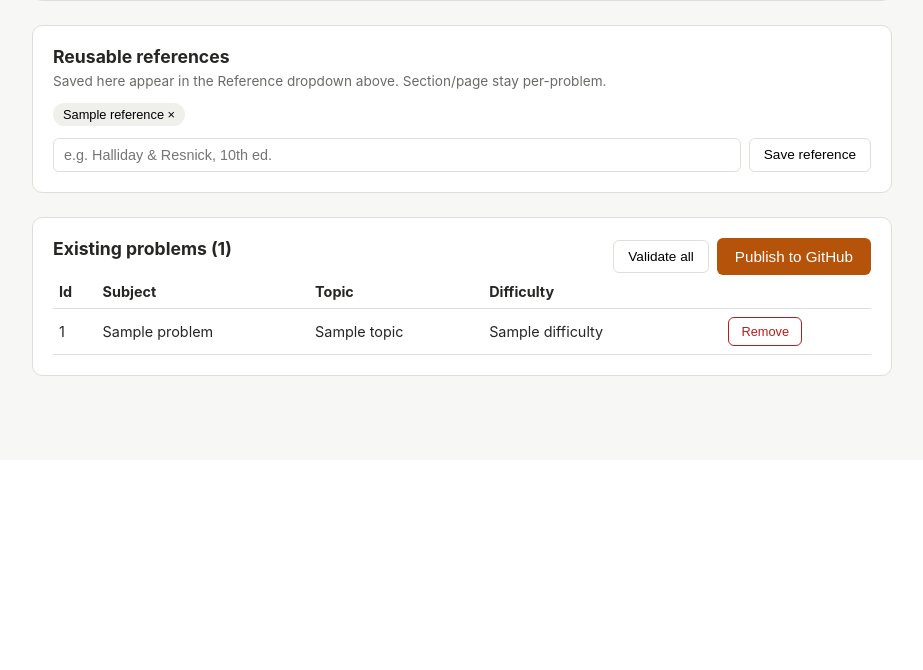
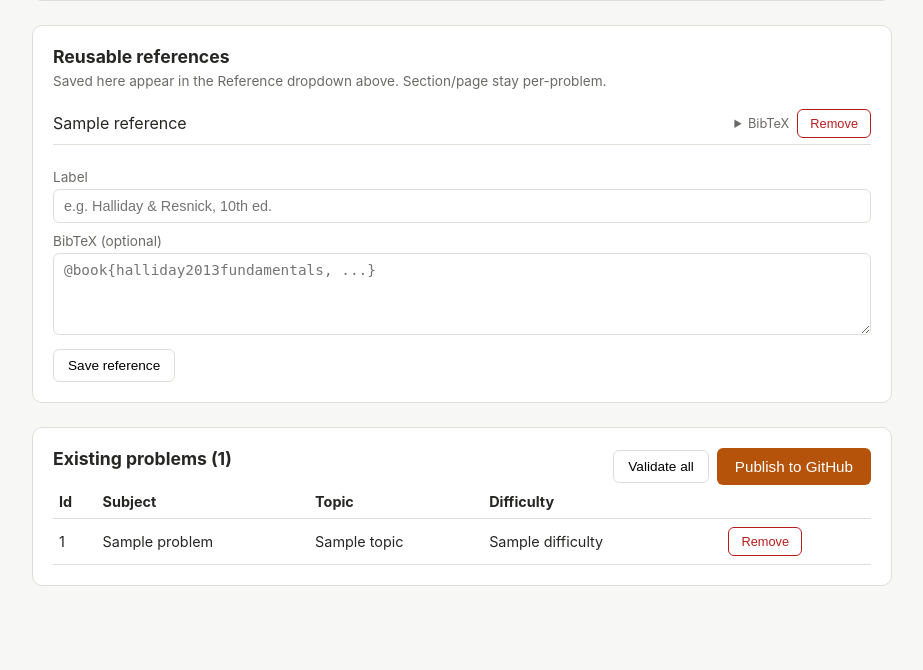
Before and after one commit to villaa/physics-problem-bank, a Flask app: template admin/templates/index.html in a window 1280 px wide. Shown: the part 795-1465 px from the top of the page, without its empty margins (178-1101 px from the left). Before the commit the page ends 1171 px from the top, so only its background shows below. Run offline with Flask 3, Linux system fonts and the light colour scheme; the template is opened without the code that fills it: most values are stand-ins (such as "Sample title", 1, 10 or a date in 2020).

Commit message:
Add optional BibTeX field to reusable references
References are now {label, bibtex} objects instead of plain strings
(old plain-string entries are transparently normalized on load, so
the existing admin/references.json didn't need a migration step).
The "Save reference" form gains an optional BibTeX textarea; entries
that have one show a collapsible <details> block in the references
panel rather than cluttering the list for entries without it.

Verified end-to-end: old-format file still loads without error, a
new reference with BibTeX round-trips correctly through add/remove,
and the BibTeX toggle renders in the page.

Co-Authored-By: Claude Sonnet 5 <noreply@anthropic.com>
Claude-Session: https://claude.ai/code/session_01NphEQFg1eebW9fujcBw9mJ

```diff
--- a/admin/references.json
+++ b/admin/references.json
@@ -1,3 +1,6 @@
 [
-  "Original"
+  {
+    "label": "Original",
+    "bibtex": ""
+  }
 ]
--- a/admin/server.py
+++ b/admin/server.py
@@ -158,7 +158,7 @@ def publish():
 @app.route("/references/add", methods=["POST"])
 def add_reference():
     try:
-        bank.add_reference(request.form.get("text", ""))
+        bank.add_reference(request.form.get("label", ""), request.form.get("bibtex", ""))
         flash("Reference added.", "success")
     except bank.ProblemBankError as e:
         flash(str(e), "error")
@@ -168,7 +168,7 @@ def add_reference():
 @app.route("/references/remove", methods=["POST"])
 def remove_reference():
     try:
-        bank.remove_reference(request.form.get("text", ""))
+        bank.remove_reference(request.form.get("label", ""))
         flash("Reference removed.", "success")
     except bank.ProblemBankError as e:
         flash(str(e), "error")
--- a/admin/templates/index.html
+++ b/admin/templates/index.html
@@ -95,7 +95,7 @@
           <label>Reference</label>
           <input type="text" id="reference-input" list="reference-list" placeholder="Original / textbook..." />
           <datalist id="reference-list">
-            {% for r in references %}<option value="{{ r }}">{% endfor %}
+            {% for r in references %}<option value="{{ r.label }}">{% endfor %}
           </datalist>
         </div>
         <div>
@@ -138,22 +138,35 @@
     <p style="color:var(--text-dim); font-size:0.85rem; margin-top:-8px;">
       Saved here appear in the Reference dropdown above. Section/page stay per-problem.
     </p>
-    <div style="display:flex; flex-wrap:wrap; gap:6px; margin-bottom:12px;">
+    <div style="margin-bottom:14px;">
       {% for r in references %}
-      <form method="post" action="{{ url_for('remove_reference') }}" style="display:inline;">
-        <input type="hidden" name="text" value="{{ r }}" />
-        <button type="submit" class="tag-remove-btn" title="Remove"
-                style="background:#efefec; border:none; border-radius:999px; padding:4px 10px; font-size:0.8rem; cursor:pointer;">
-          {{ r }} &times;
-        </button>
-      </form>
+      <div style="display:flex; align-items:center; gap:8px; padding:6px 0; border-bottom:1px solid var(--border);">
+        <span style="flex:1;">{{ r.label }}</span>
+        {% if r.bibtex %}
+        <details style="flex:0 0 auto;">
+          <summary style="cursor:pointer; font-size:0.8rem; color:var(--text-dim);">BibTeX</summary>
+          <pre style="background:#f3f2ee; padding:8px; border-radius:6px; font-size:0.75rem; max-width:400px; overflow-x:auto;">{{ r.bibtex }}</pre>
+        </details>
+        {% endif %}
+        <form method="post" action="{{ url_for('remove_reference') }}" style="display:inline;">
+          <input type="hidden" name="label" value="{{ r.label }}" />
+          <button type="submit" class="danger">Remove</button>
+        </form>
+      </div>
       {% else %}
       <span style="color:var(--text-dim); font-size:0.85rem;">No references saved yet.</span>
       {% endfor %}
     </div>
-    <form method="post" action="{{ url_for('add_reference') }}" style="display:flex; gap:8px;">
-      <input type="text" name="text" placeholder="e.g. Halliday & Resnick, 10th ed." required style="flex:1;" />
-      <button type="submit" class="secondary">Save reference</button>
+    <form method="post" action="{{ url_for('add_reference') }}">
+      <div class="row">
+        <div>
+          <label>Label</label>
+          <input type="text" name="label" placeholder="e.g. Halliday & Resnick, 10th ed." required />
+        </div>
+      </div>
+      <label>BibTeX (optional)</label>
+      <textarea name="bibtex" rows="4" placeholder="@book{halliday2013fundamentals, ...}"></textarea>
+      <button type="submit" class="secondary" style="margin-top:10px;">Save reference</button>
     </form>
   </div>
 
--- a/scripts/problem_bank.py
+++ b/scripts/problem_bank.py
@@ -227,37 +227,47 @@ def list_problems(subject=None, protected_only=False):
     ]
 
 
+def _normalize_reference(r):
+    """Accepts either the old plain-string format or {label, bibtex}."""
+    if isinstance(r, str):
+        return {"label": r, "bibtex": ""}
+    return {"label": r.get("label", ""), "bibtex": r.get("bibtex", "")}
+
+
 def load_references():
     """Reusable base citations (e.g. textbook editions), independent of any
     one problem's section/page - kept separate so they don't accumulate
     duplicates the way full 'source' strings would (page numbers differ per
-    problem)."""
+    problem). Each entry is {label, bibtex} - bibtex may be empty."""
     if not REFERENCES_FILE.exists():
         return []
-    return json.loads(REFERENCES_FILE.read_text())
+    raw = json.loads(REFERENCES_FILE.read_text())
+    return [_normalize_reference(r) for r in raw]
 
 
 def save_references(refs):
     REFERENCES_FILE.parent.mkdir(parents=True, exist_ok=True)
-    REFERENCES_FILE.write_text(json.dumps(sorted(refs, key=str.lower), indent=2) + "\n")
+    refs = sorted(refs, key=lambda r: r["label"].lower())
+    REFERENCES_FILE.write_text(json.dumps(refs, indent=2) + "\n")
 
 
-def add_reference(text):
-    text = text.strip()
-    if not text:
-        raise ProblemBankError("reference text cannot be empty")
+def add_reference(label, bibtex=""):
+    label = label.strip()
+    bibtex = (bibtex or "").strip()
+    if not label:
+        raise ProblemBankError("reference label cannot be empty")
     refs = load_references()
-    if text in refs:
-        raise ProblemBankError(f"reference already exists: {text}")
-    refs.append(text)
+    if any(r["label"] == label for r in refs):
+        raise ProblemBankError(f"reference already exists: {label}")
+    refs.append({"label": label, "bibtex": bibtex})
     save_references(refs)
     return refs
 
 
-def remove_reference(text):
+def remove_reference(label):
     refs = load_references()
-    if text not in refs:
-        raise ProblemBankError(f"reference not found: {text}")
-    refs.remove(text)
+    if not any(r["label"] == label for r in refs):
+        raise ProblemBankError(f"reference not found: {label}")
+    refs = [r for r in refs if r["label"] != label]
     save_references(refs)
     return refs
```
Also changed, not shown: admin/README.md.
